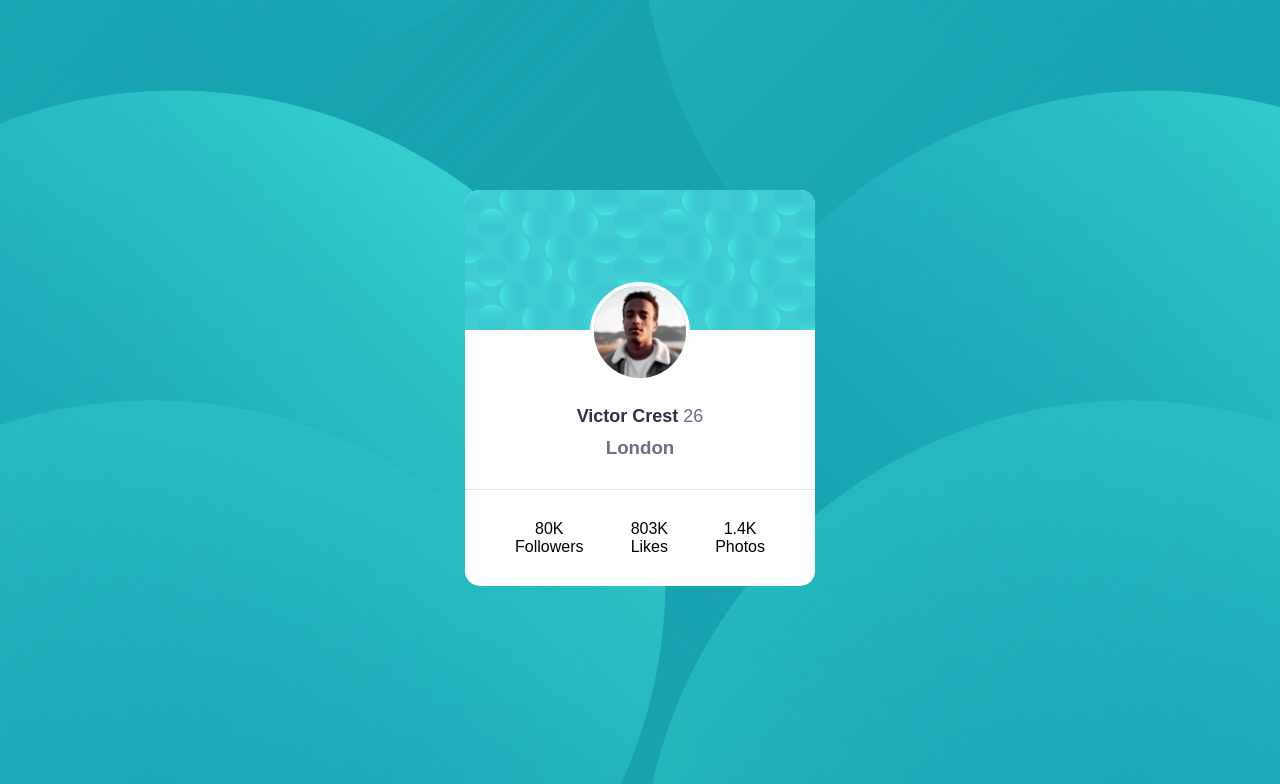
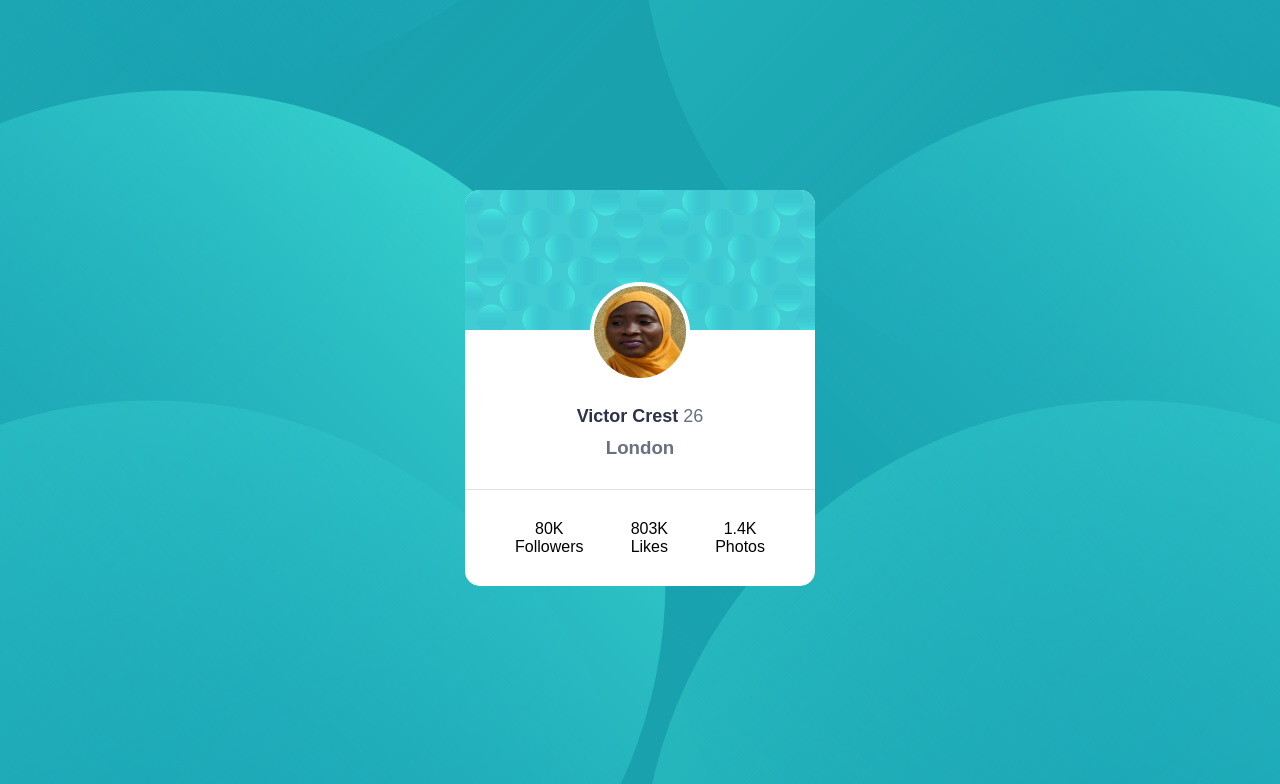
Before and after one commit to Rike12/Day-6, a plain HTML site: page index.html in a window 1280 px wide. Drawn offline with Linux system fonts and the light colour scheme.

Commit message:
git commit-m

```diff
--- a/index.html
+++ b/index.html
@@ -15,7 +15,7 @@
           <img src="./images/bg-pattern-card.svg" alt="">
 
         <div class="profile">
-          <img src="./images/image-victor.jpg" alt="Victor's picture" />
+          <img src="./images/mypix.jpg" alt="Victor's picture" />
           <h1 class="name">Victor Crest <span class="age">26</span></h1>
           <h3 class="city">London</h3>
         </div>
```
Also changed, not shown: images/image-victor.jpg (deleted), images/mypix.jpg (added).
